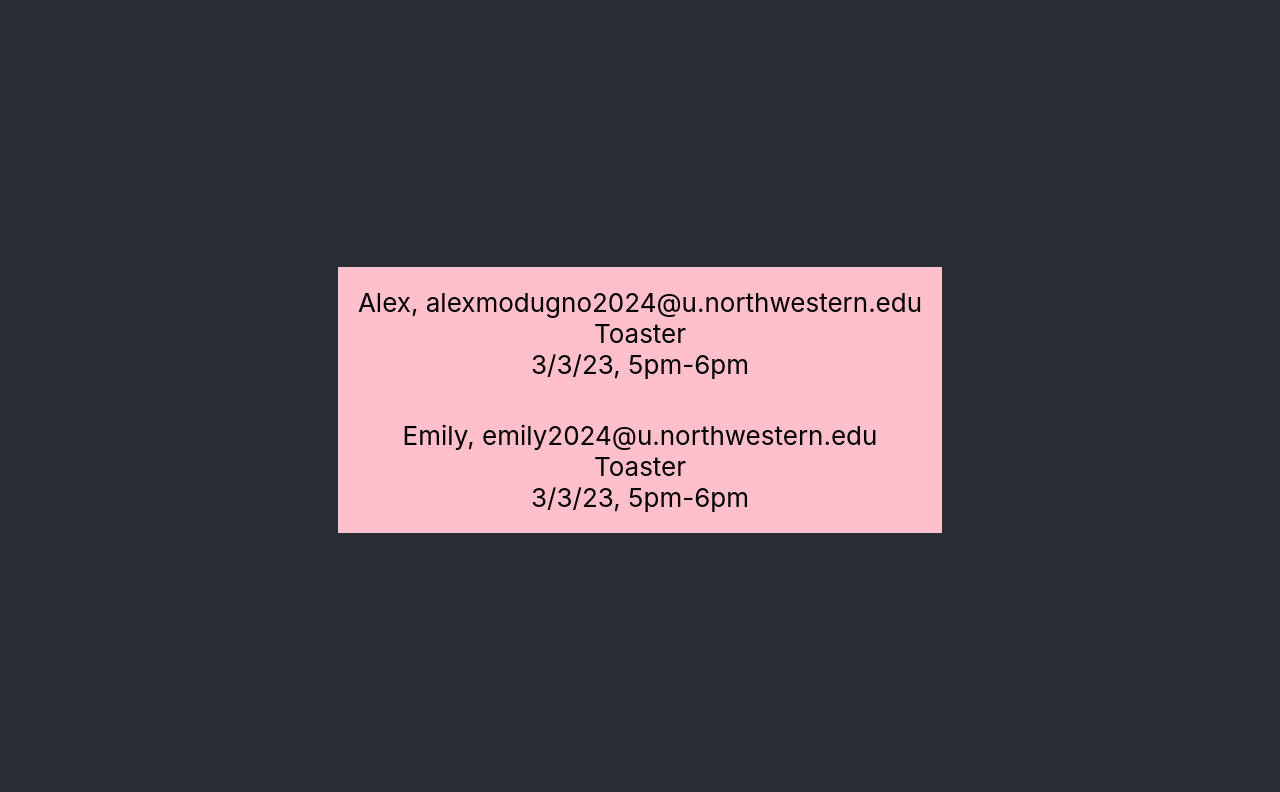
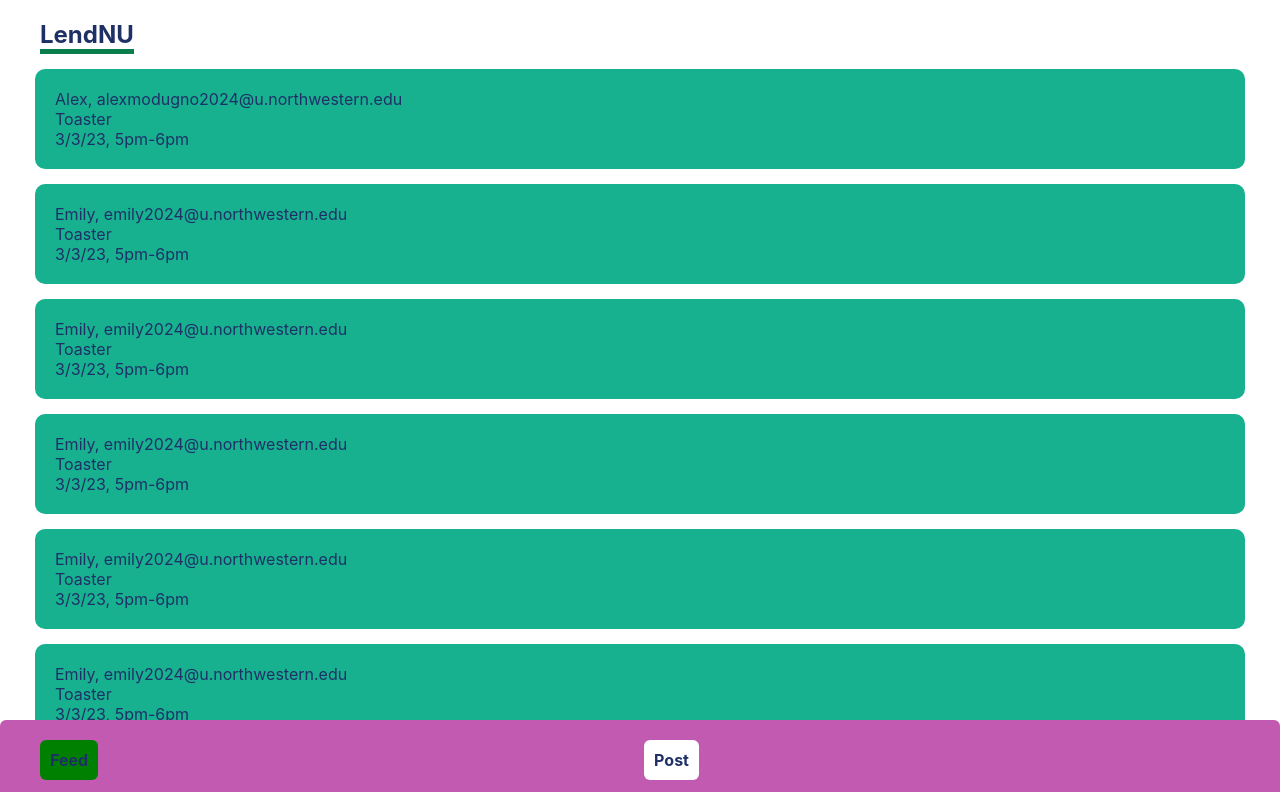
Before and after one commit to parkjuno0309/ScoreStory, a React (Vite) app: page / in a window 1280 px wide. Shown: the top 792 px of the page. Built offline with nearby package versions, Linux system fonts and the light colour scheme.

Commit message:
Starting point

```diff
--- a/package.json
+++ b/package.json
@@ -11,7 +11,8 @@
   },
   "dependencies": {
     "react": "^18.2.0",
-    "react-dom": "^18.2.0"
+    "react-dom": "^18.2.0",
+    "react-router-dom": "^6.10.0"
   },
   "devDependencies": {
     "@testing-library/react": "^14.0.0",
--- a/src/App.jsx
+++ b/src/App.jsx
@@ -1,30 +1,31 @@
-import { useState } from 'react';
+import { React, useState } from 'react';
 import logo from './logo.svg';
 import './App.css';
 import FeedPage from './components/FeedPage';
+import MainLayout from './layouts/MainLayout';
+import PublishPage from './components/PublishPage';
+
+import {
+  createBrowserRouter,
+  createRoutesFromElements,
+  Route,
+  RouterProvider
+} from 'react-router-dom'
+
+const router = createBrowserRouter(
+  createRoutesFromElements(
+    <Route path="/" element={<MainLayout />}>
+      {/* put more here */}
+      <Route index element={<FeedPage />} />
+      <Route path="publishpage" element={<PublishPage />} />
+    </Route>
+  )
+)
 
 const App = () => {
-  const examplePost = [{
-    "name": "Alex",
-    "email": "alexmodugno2024@u.northwestern.edu",
-    "item": "Toaster",
-    "date": "3/3/23",
-    "time": "5pm-6pm"
-  },
-  {
-    "name": "Emily",
-    "email": "emily2024@u.northwestern.edu",
-    "item": "Toaster",
-    "date": "3/3/23",
-    "time": "5pm-6pm"
-  }];
 
   return (
-    <div className="App">
-      <header className="App-header">
-        <FeedPage allPosts={examplePost} />
-      </header>
-    </div>
+    <RouterProvider router={router} />
   );
 };
 
--- /dev/null
+++ b/src/components/FeedPage.css
@@ -0,0 +1,3 @@
+.feed-page {
+    min-height: 100vh;
+}
--- a/src/components/FeedPage.jsx
+++ b/src/components/FeedPage.jsx
@@ -1,11 +1,80 @@
 import { useState } from 'react';
 import Post from './Post';
+import './FeedPage.css';
 
-const FeedPage = ({allPosts}) => {
+const FeedPage = () => {
+    // get data from database by using useEffect
+    const examplePost = [{
+        "name": "Alex",
+        "email": "alexmodugno2024@u.northwestern.edu",
+        "item": "Toaster",
+        "date": "3/3/23",
+        "time": "5pm-6pm"
+      },
+      {
+        "name": "Emily",
+        "email": "emily2024@u.northwestern.edu",
+        "item": "Toaster",
+        "date": "3/3/23",
+        "time": "5pm-6pm"
+      },
+      {
+        "name": "Emily",
+        "email": "emily2024@u.northwestern.edu",
+        "item": "Toaster",
+        "date": "3/3/23",
+        "time": "5pm-6pm"
+      },
+      {
+        "name": "Emily",
+        "email": "emily2024@u.northwestern.edu",
+        "item": "Toaster",
+        "date": "3/3/23",
+        "time": "5pm-6pm"
+      },
+      {
+        "name": "Emily",
+        "email": "emily2024@u.northwestern.edu",
+        "item": "Toaster",
+        "date": "3/3/23",
+        "time": "5pm-6pm"
+      },
+      {
+        "name": "Emily",
+        "email": "emily2024@u.northwestern.edu",
+        "item": "Toaster",
+        "date": "3/3/23",
+        "time": "5pm-6pm"
+      },
+      {
+        "name": "Emily",
+        "email": "emily2024@u.northwestern.edu",
+        "item": "Toaster",
+        "date": "3/3/23",
+        "time": "5pm-6pm"
+      },
+      {
+        "name": "Emily",
+        "email": "emily2024@u.northwestern.edu",
+        "item": "Toaster",
+        "date": "3/3/23",
+        "time": "5pm-6pm"
+      },
+      {
+        "name": "Emily",
+        "email": "emily2024@u.northwestern.edu",
+        "item": "Toaster",
+        "date": "3/3/23",
+        "time": "5pm-6pm"
+      }
+    ];
+
+    const [posts, setPosts] = useState(examplePost);
+    console.log(examplePost);
     // information.name, .email, .item, .date, .time
     return (
-        <div>
-            {allPosts.map((post, id) => (
+        <div class="feed-page">
+            {posts.map((post, id) => (
                 <Post postInfo={post} />
             ))}
         </div>
--- a/src/components/Post.css
+++ b/src/components/Post.css
@@ -1,5 +1,7 @@
 .post {
     padding: 20px;
-    background: pink;
+    background: rgb(23, 177, 144);
     color: black;
+    margin: 15px;
+    border-radius: 10px;
 }
--- /dev/null
+++ b/src/components/PublishPage.jsx
@@ -0,0 +1,12 @@
+import { useState } from 'react';
+import Post from './Post';
+
+const PublishPage = () => {
+    return (
+        <div>
+            This is where we will put a form or something to post what you want to lend.
+        </div>
+    )
+}
+
+export default PublishPage;
--- a/src/index.css
+++ b/src/index.css
@@ -5,7 +5,17 @@ body {
     sans-serif;
   -webkit-font-smoothing: antialiased;
   -moz-osx-font-smoothing: grayscale;
+  padding: 20px;
+  /* background: pink; */
+  background: white;
+  /* display: flex; */
 }
+
+* {
+  color: #1f3067;
+  margin: 0;
+}
+
 
 code {
   font-family: source-code-pro, Menlo, Monaco, Consolas, 'Courier New',
--- /dev/null
+++ b/src/layouts/MainLayout.css
@@ -0,0 +1,64 @@
+h1 {
+    margin-right: auto;
+    border-bottom: 5px solid rgb(10, 126, 76);
+}
+.nav-bar {
+    padding: 20px;
+    border-radius: 6px;
+    background: rgb(194, 90, 177);
+}
+header nav {
+    display: flex;
+    gap: 10px;
+    justify-content: end;
+    max-width: 1200px;
+    margin: 0 auto;
+  }
+header nav a{
+    text-decoration: none;
+    padding: 10px;
+    border-radius: 6px;
+    margin-right: auto;
+    font-weight: bold;
+}
+header nav a.active {
+    background: green;
+}
+
+main {
+    min-height: calc(100vh-34px);
+}
+
+.main-layout {
+    padding-bottom: 20px
+}
+
+footer {
+    position: fixed;
+    left: 0;
+    bottom: 0;
+    right: 0;
+    padding: 20px;
+    border-radius: 6px;
+    background: rgb(194, 90, 177);
+}
+
+footer nav {
+    display: flex;
+    gap: 5px;
+    justify-content: end;
+    max-width: 1200px;
+    margin: 0 auto;
+  }
+
+footer nav a{
+    text-decoration: none;
+    padding: 10px;
+    background: white;
+    border-radius: 6px;
+    margin-right: auto;
+    font-weight: bold;
+}
+footer nav a.active {
+    background: green;
+}
--- /dev/null
+++ b/src/layouts/MainLayout.jsx
@@ -0,0 +1,27 @@
+import { Outlet, NavLink, ScrollRestoration } from "react-router-dom"
+import './MainLayout.css'
+
+const MainLayout = () => {
+    return (
+      <div className="main-layout">
+        <ScrollRestoration />
+        <header>
+          <nav>
+            <h1>LendNU</h1>
+            {/* Put profile here */}
+          </nav>
+        </header>
+        <main>
+          <Outlet />
+        </main>
+        <footer>
+          <nav>
+            <NavLink to="/">Feed</NavLink>
+            <NavLink to="publishpage">Post</NavLink>
+          </nav>
+        </footer>
+      </div>
+    )
+  }
+
+  export default MainLayout;
```
Also changed, not shown: 1 other file (tests, documents, lock files or other folders).
